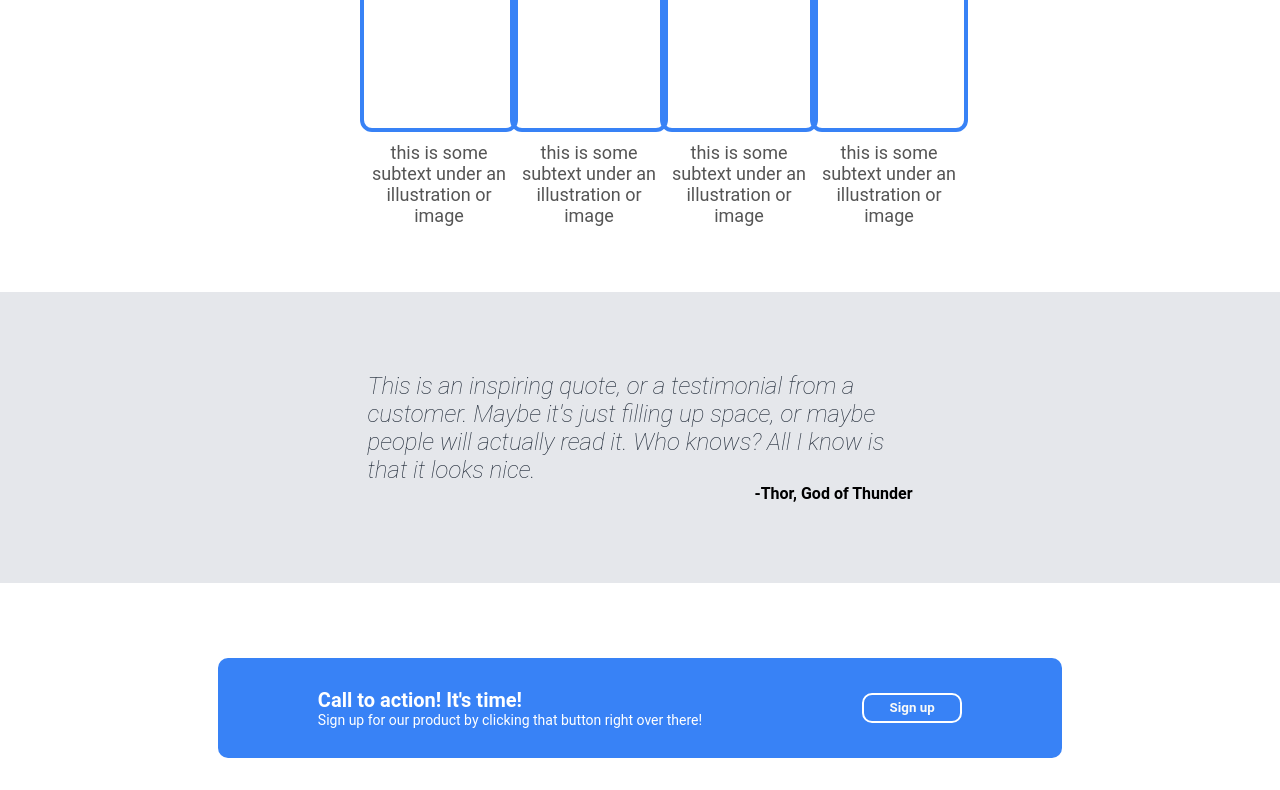
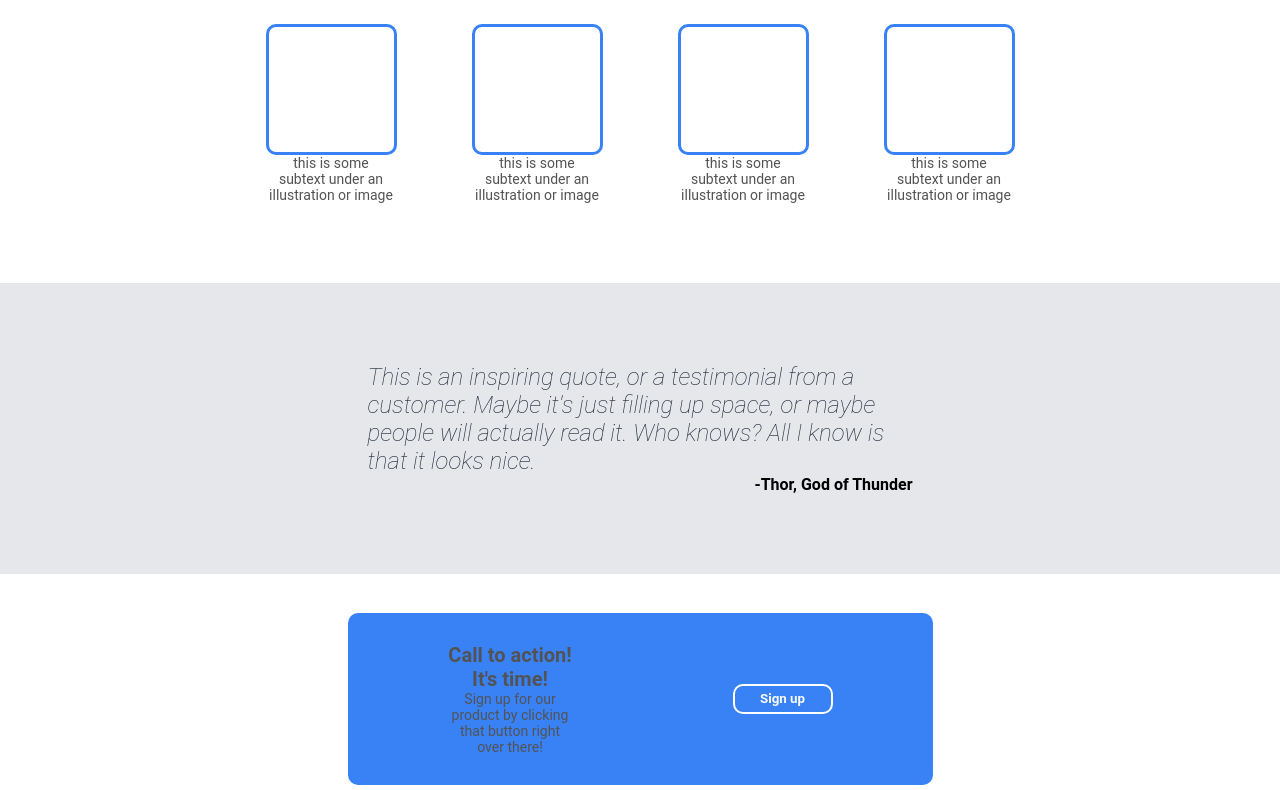
Before and after one commit to tommiller703755/Landing-Page, a plain HTML site: page index.html in a window 1280 px wide. Shown: the part 528-1318 px from the top of the page. Drawn offline with Linux system fonts and the light colour scheme.

Commit message:
Add style code to the info section
added flex-box code to the info section of the site. New error in the
call-to-action portion that will need to be addressed

```diff
--- a/index.html
+++ b/index.html
@@ -23,27 +23,30 @@
             </div>
             <div id="image1">this is a placeholder for an image</div>
         </div>
-        <div class="random-info">
-            <div id="info-header">Some random information.</div>
-            <div class="illustrations">
-                <ul id="images">
-                    <li class="info">
-                        <div class="image"></div>
-                        <div class="desc">this is some subtext under an illustration or image</div>
-                    </li>
-                    <li class="info">
-                        <div class="image"></div>
-                        <div class="desc">this is some subtext under an illustration or image</div>
-                    </li>
-                    <li class="info">
-                        <div class="image"></div>
-                        <div class="desc">this is some subtext under an illustration or image</div>
-                    </li>
-                    <li class="info">
-                        <div class="image"></div>
-                        <div class="desc">this is some subtext under an illustration or image</div>
-                    </li>
-                </ul>
+        <div id="random-info">
+            <div id="info-header">Some random information</div>
+            <div id="card-set">
+
+                <div class="card">
+                    <div class="image"></div>
+                    <div class="description">this is some subtext under an illustration or image</div>
+                </div>
+
+                <div class="card">
+                    <div class="image"></div>
+                    <div class="description">this is some subtext under an illustration or image</div>
+                </div>
+
+                <div class="card">
+                    <div class="image"></div>
+                    <div class="description">this is some subtext under an illustration or image</div>
+                </div>
+
+                <div class="card">
+                    <div class="image"></div>
+                    <div class="description">this is some subtext under an illustration or image</div>
+                </div>
+
             </div>
         </div>
         <div class="testimony">
@@ -61,8 +64,8 @@
                 <button id="sign-up">Sign up</button>
             </div>
         </div>
-        <div class="footer">
-            <p>Copyright © The Odin Project 2021</p>
+        <div id="footer">
+            <div id="footer-note">Copyright © The Odin Project 2021</div>
         </div>
     </body>
 </html>
--- a/style.css
+++ b/style.css
@@ -42,20 +42,6 @@
     font-size: 14px;
 }
 
-#images {
-    display: flex;
-    flex-direction: row;
-    justify-content: center;
-    flex: auto;
-    align-items: center;
-}
-
-#info-header {
-    font-size: 36px;
-    color: #1F2937;
-    font-weight: 900;
-}
-
 #quote {
     color: #1F2937;
     font-size: 24px;
@@ -66,7 +52,6 @@
 
 #attribution {
     text-align: right;
-
     font-weight: bold;
 }
 
@@ -97,7 +82,62 @@
     font-size: 14px;
 }
 
+#footer {
+    background-color: #1F2937;
+    display: flex;
+    justify-content: center;
+}
+
+#footer-note {
+    color: white;
+    padding: 40px;
+}
+
+#random-info {
+    display: flex;
+    flex-direction: column;
+    justify-content: center;
+    align-items: center;
+    gap: 40px;
+    padding: 80px;
+}
+
+#info-header {
+    font-size: 32px;
+    color: #1F2937;
+    font-weight: 900;
+}
+
+#card-set {
+    display: flex;
+    flex-direction: row;
+    gap: 75px;
+}
+
 /* class rules */
+
+.image {
+    width: 125px;
+    height: 125px;
+
+    border-width: 3px;
+    border-radius: 10px;
+    border-color: #3882F6;
+    border-style: solid;
+}
+
+.card {
+    display: flex;
+    flex-direction: column;
+    align-items: center;
+}
+
+.description {
+    width: 125px;
+    text-align: center;
+    font-size: 14px;
+    color: #535355;
+}
 
 .call-to-action {
     height: 250px;
@@ -115,38 +155,6 @@
     flex-direction: column;
     justify-content: center;
     align-items: center;
-}
-
-.desc {
-    font-size: 18px;
-    color: #555555;
-}
-
-.random-info {
-    display: flex;
-    flex-direction: column;
-    align-items: center;
-    padding: 50px;
-}
-
-.image {
-    border-color: #3882F6;
-    border-width: 4px;
-    border-radius: 12px;
-    border-style: solid;
-    height: 150px;
-    width: 150px;
-}
-
-.info {
-    display: flex;
-    flex-direction: column;
-    flex-wrap: wrap;
-    justify-content: center;
-    align-items: center;
-    width: 150px;
-    text-align: center;
-    gap: 10px;
 }
 
 .nav-bar {
```
